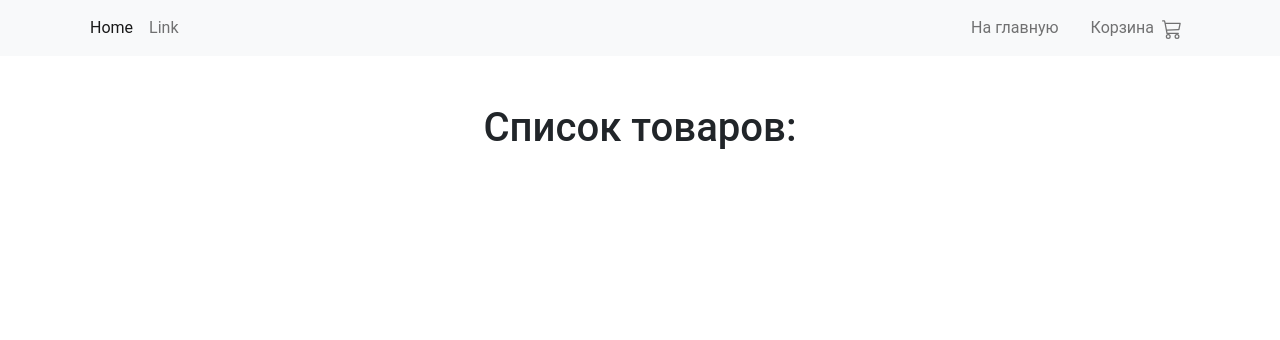
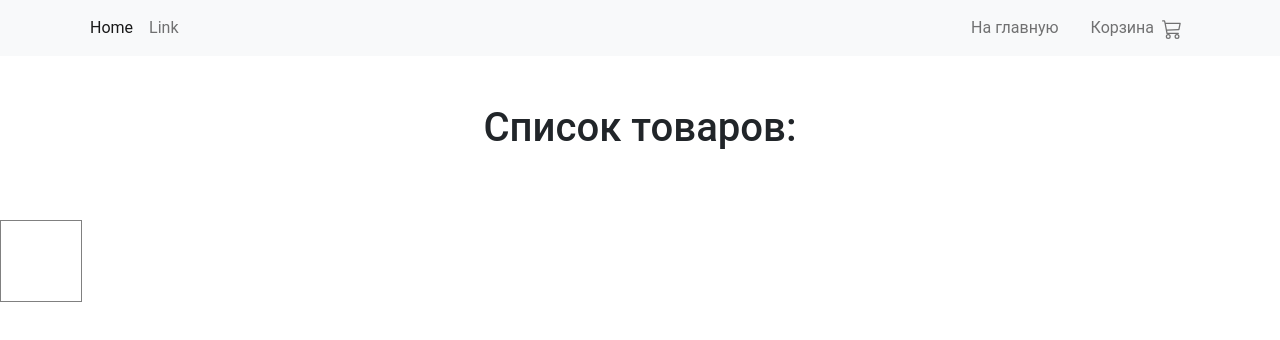
Before and after one commit to Br0n1k/Shop-on-Googlesheets, a plain HTML site: page index.html in a window 1280 px wide. Drawn offline with Linux system fonts and the light colour scheme; no server answers.

Commit message:
styled a little

```diff
--- a/css/style.css
+++ b/css/style.css
@@ -39,4 +39,7 @@ a{
 }
 #cart-out{
    padding: 40px;
+   margin-top: 20px;
+   display: inline-block;
+   border: 1px solid grey;
 }
```
